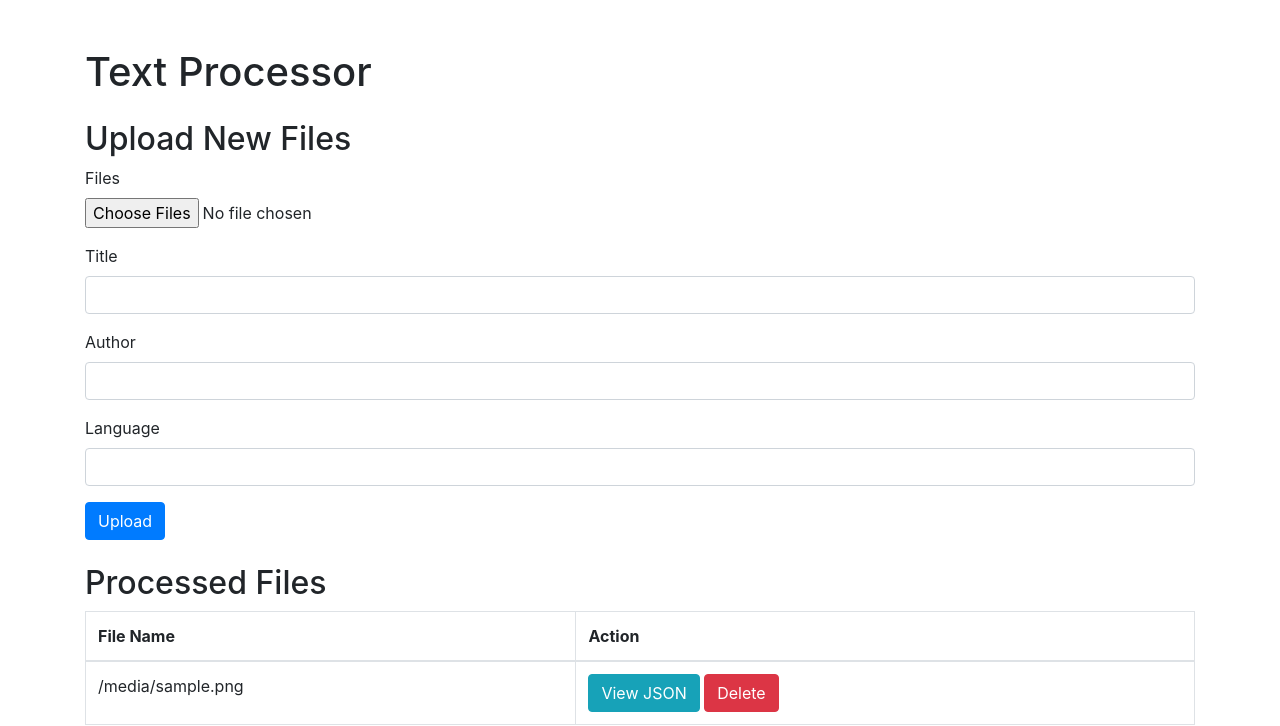
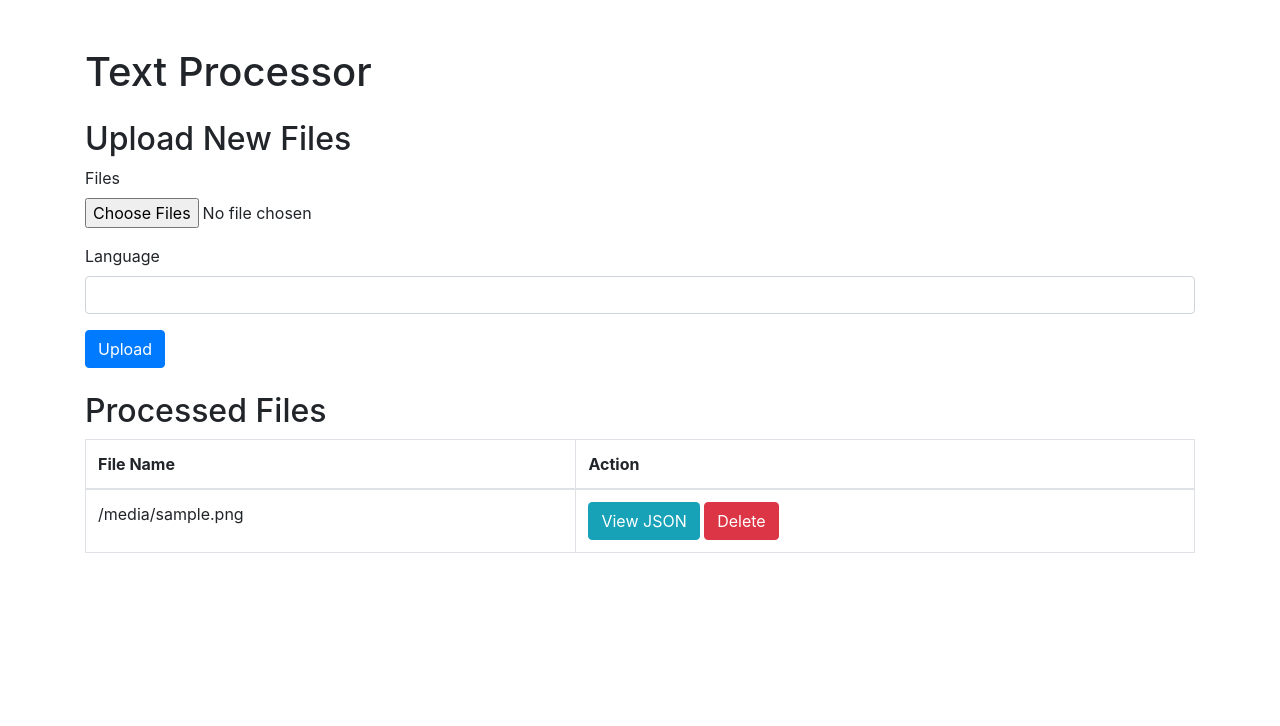
Before and after one commit to wryan14/TextractSSMLProcessor, a Flask app: template textract_ssml_processor/templates/index.html in a window 1280 px wide. Shown: the part 56-782 px from the top of the page. Run offline with Flask 3, Linux system fonts and the light colour scheme; the template is opened without the code that fills it: values that come from a table or form of the project are taken from there, most other values are stand-ins (such as "Sample title", 1, 10 or a date in 2020); some libraries are stand-ins or nearby versions.

Commit message:
Remove unused title and author inputs

```diff
--- a/textract_ssml_processor/forms.py
+++ b/textract_ssml_processor/forms.py
@@ -4,8 +4,6 @@ from wtforms import StringField, FileField, SubmitField
 from wtforms.validators import DataRequired
 
 class UploadForm(FlaskForm):
-    title = StringField('Title', validators=[DataRequired()])
-    author = StringField('Author', validators=[DataRequired()])
     language = StringField('Language', validators=[DataRequired()])
     files = FileField('Files', validators=[DataRequired()], render_kw={'multiple': True})
     submit = SubmitField('Upload')
--- a/textract_ssml_processor/templates/confirm.html
+++ b/textract_ssml_processor/templates/confirm.html
@@ -27,8 +27,6 @@
             {% for file in files %}
             <input type="hidden" name="files" value="{{ file }}">
             {% endfor %}
-            <input type="hidden" name="title" value="{{ title }}">
-            <input type="hidden" name="author" value="{{ author }}">
             <input type="hidden" name="language" value="{{ language }}">
             <button type="submit" class="btn btn-primary">Confirm and Process</button>
         </form>
--- a/textract_ssml_processor/templates/index.html
+++ b/textract_ssml_processor/templates/index.html
@@ -31,12 +31,6 @@
             {{ upload_form.hidden_tag() }}
             <div class="form-group">
                 {{ upload_form.files.label }} {{ upload_form.files(class="form-control-file", multiple=True) }}
-            </div>
-            <div class="form-group">
-                {{ upload_form.title.label }} {{ upload_form.title(class="form-control") }}
-            </div>
-            <div class="form-group">
-                {{ upload_form.author.label }} {{ upload_form.author(class="form-control") }}
             </div>
             <div class="form-group">
                 {{ upload_form.language.label }} {{ upload_form.language(class="form-control") }}
```
Also changed, not shown: textract_ssml_processor/app.py (+3 -9 lines), textract_ssml_processor/utils.py (+5 -5 lines).
